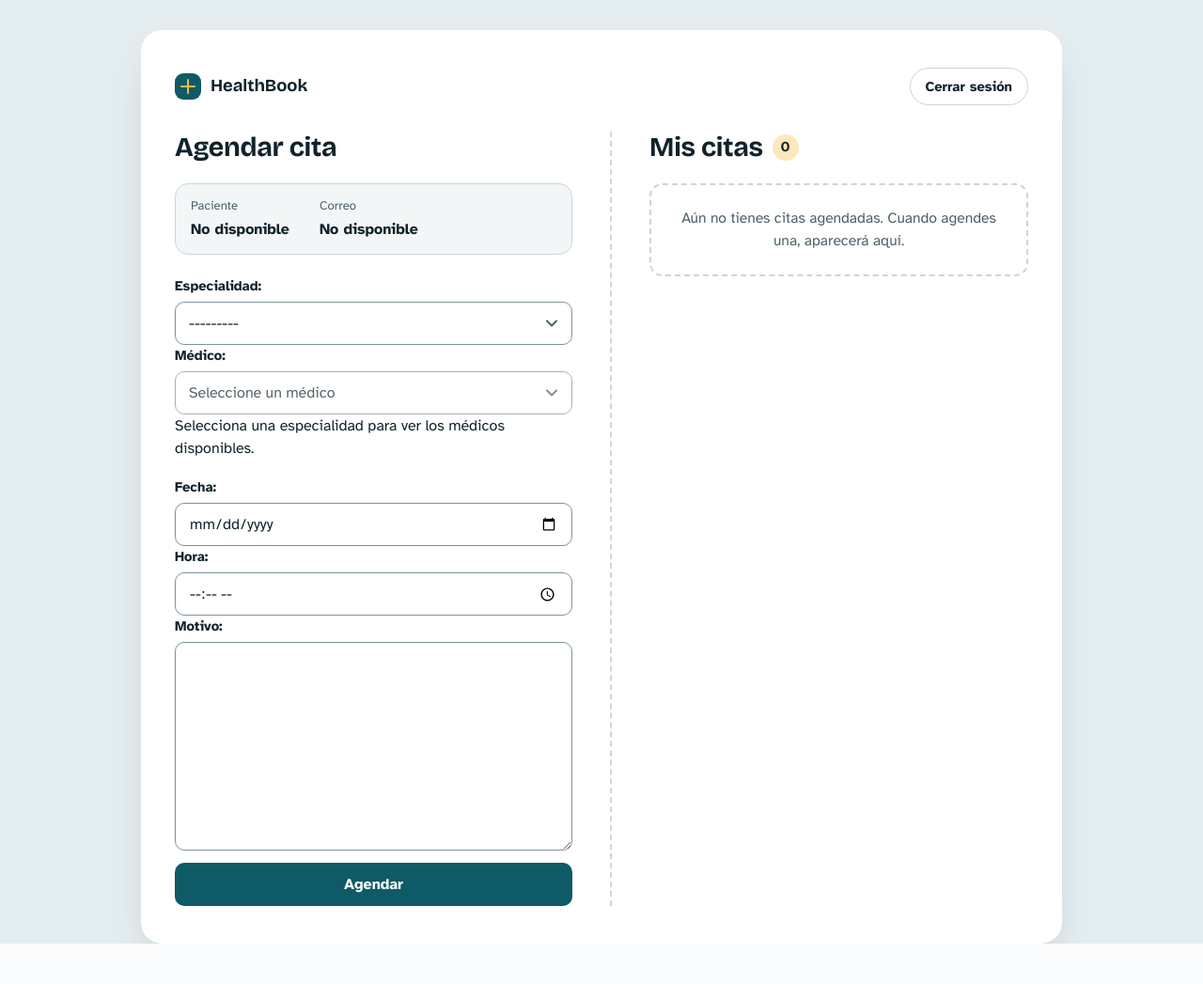
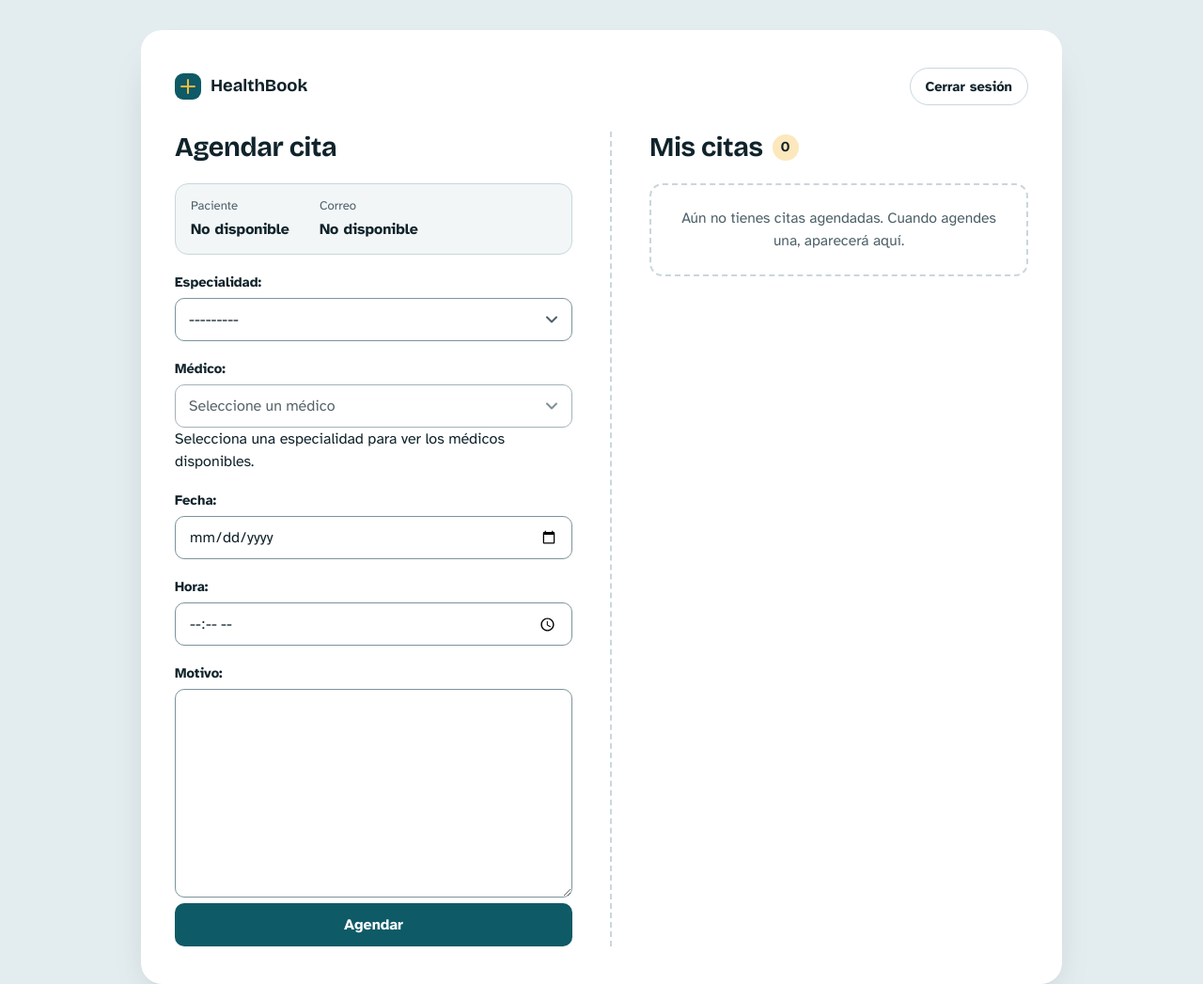
Before and after one commit to Juanji29/AgendarCitas, a Django app: page /citas/agendar/ in a window 1280 px wide. Shown: the whole page at 94% size. Before the commit the page ends 1004 px from the top, so only its background shows below. Run offline with Django 5.2, Linux system fonts and the light colour scheme; data comes from the database, SQL or seed files in the repository.

Commit message:
Cambio de separacion entre labels

```diff
--- a/static/healthbook/css/styles.css
+++ b/static/healthbook/css/styles.css
@@ -170,9 +170,16 @@ a:focus-visible,
   margin-bottom: 6px;
 }
 
+/* as_field_group no envuelve cada campo en un div: el espacio entre campos
+   lo da el label que abre cada grupo */
+.form > label {
+  margin-top: 18px;
+}
+
 .form input,
 .form select,
 .form textarea {
+  display: block;
   width: 100%;
   min-height: 46px;
   font-family: var(--font-body);
@@ -366,7 +373,7 @@ a:focus-visible,
 }
 
 .form > .ticket-stub {
-  margin-bottom: 22px;
+  margin-bottom: 4px;
 }
 
 .stub-field {
```
